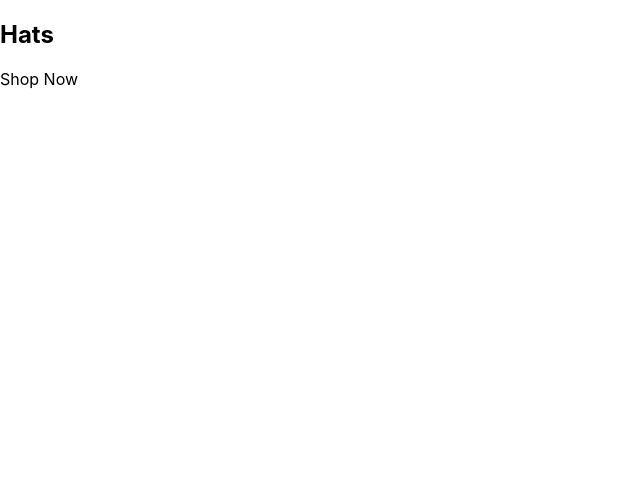
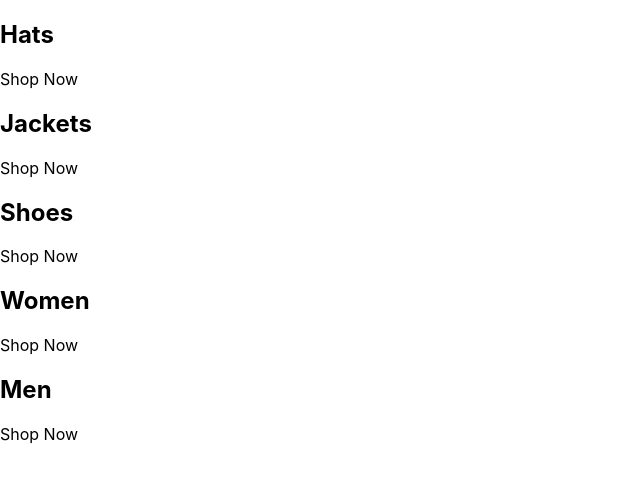
Before and after one commit to jose-lages/sho, a React (Create React App) app: page / in a window 1280 px wide. Shown: the top 482 px of the page, without its empty margins (0-640 px from the left). Built offline with nearby package versions, Linux system fonts and the light colour scheme.

Commit message:
updated html structure

```diff
--- a/src/App.js
+++ b/src/App.js
@@ -10,6 +10,38 @@
           <p>Shop Now</p>
         </div>
       </div>
+
+      <div className="category-container">
+        {/* <img/> */}
+        <div className="category-body-container">
+          <h2>Jackets</h2>
+          <p>Shop Now</p>
+        </div>
+      </div>
+
+      <div className="category-container">
+        {/* <img/> */}
+        <div className="category-body-container">
+          <h2>Shoes</h2>
+          <p>Shop Now</p>
+        </div>
+      </div>
+
+      <div className="category-container">
+        {/* <img/> */}
+        <div className="category-body-container">
+          <h2>Women</h2>
+          <p>Shop Now</p>
+        </div>
+      </div>
+
+      <div className="category-container">
+        {/* <img/> */}
+        <div className="category-body-container">
+          <h2>Men</h2>
+          <p>Shop Now</p>
+        </div>
+      </div>
     </div>
   );
 };
```
